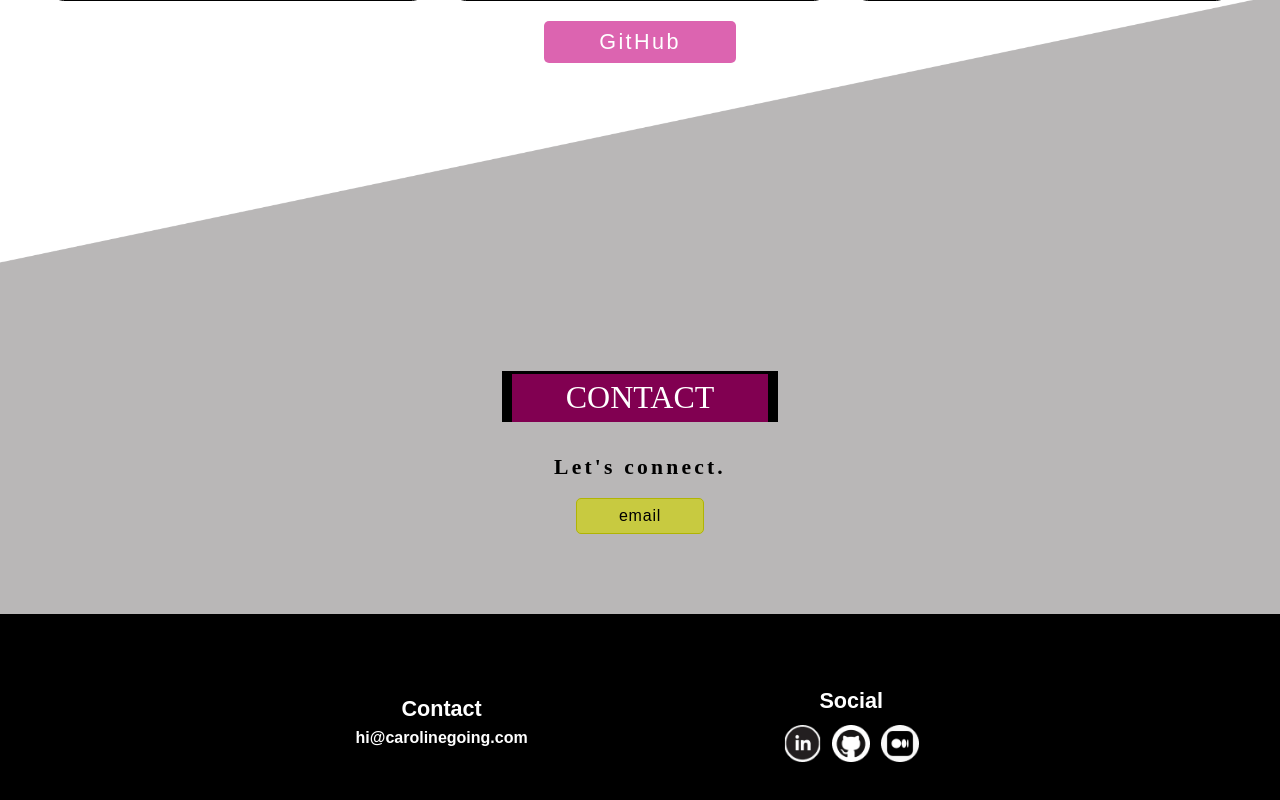
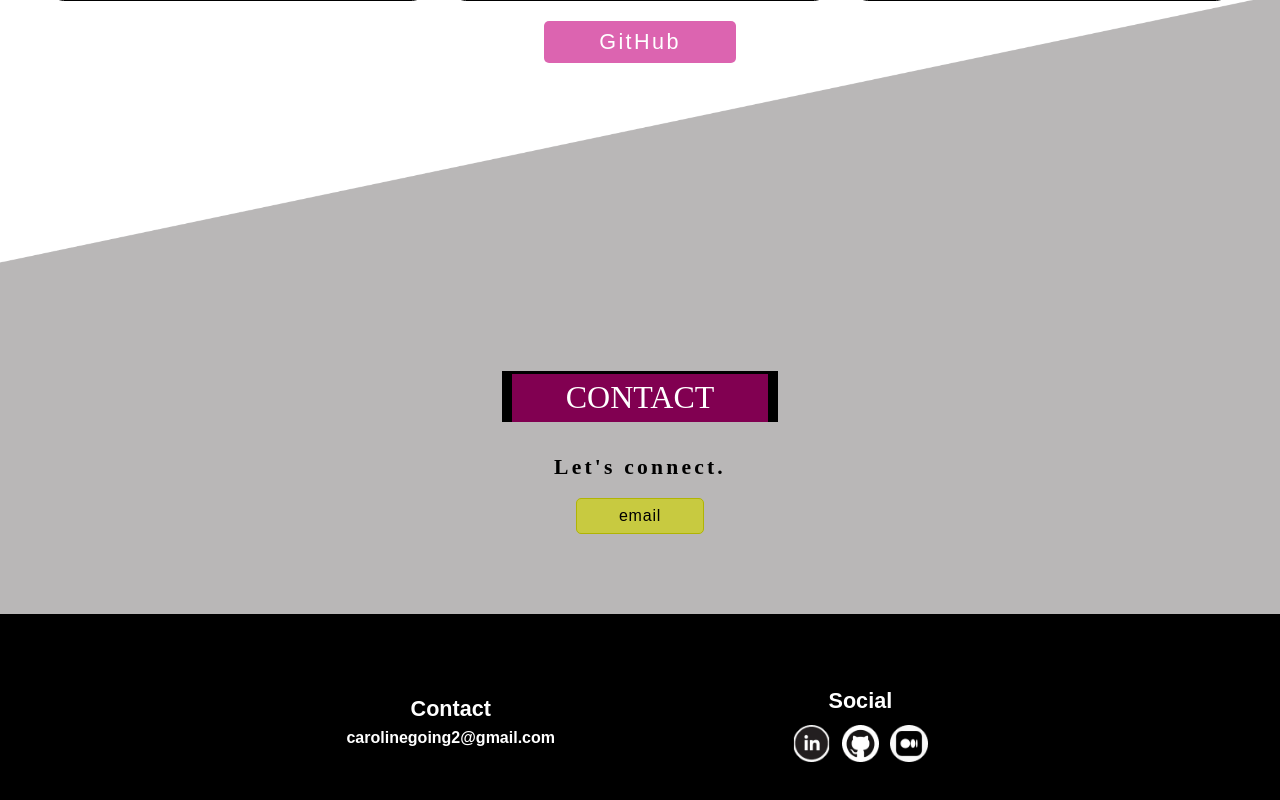
Before and after one commit to cgoing2215/cgoing-portfolio, a React (Create React App) app: page / in a window 1280 px wide. Shown: the part 3278-4078 px from the top of the page. Built offline with nearby package versions, Linux system fonts and the light colour scheme; a web font is replaced by a local one.

Commit message:
Updated email address in footer

```diff
--- a/src/components/Footer/Footer.js
+++ b/src/components/Footer/Footer.js
@@ -10,7 +10,7 @@ function Footer() {
       <div id="footer-content">
         <div id="contact-section">
             <h3>Contact</h3>
-            <a href="mailto:hi@carolinegoing.com">hi@carolinegoing.com</a>
+            <a href="mailto:carolinegoing2@gmail.com">carolinegoing2@gmail.com</a>
         </div>
         <div id="social">
             <h3>Social</h3>
```
